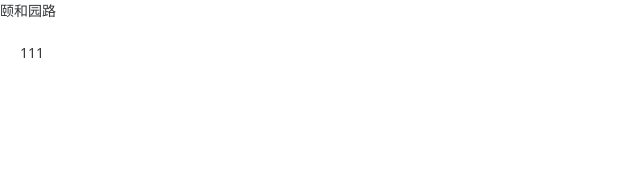
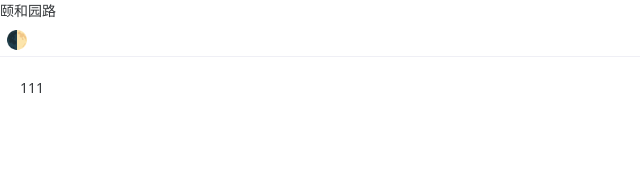
Before and after one commit to Ccexid/vite-vue-project, a Vue app: page /#/dashboard in a window 1280 px wide. Shown: the top 170 px of the page, without its empty margins (0-640 px from the left). Built offline with nearby package versions, Linux system fonts and the light colour scheme.

Commit message:
feat(主题): 实现暗黑模式切换动画和主题注入功能
添加圆形扩散/收缩的暗黑模式切换动画效果
重构主题管理逻辑，将切换函数注入全局供子组件使用
更新字体变量命名和全局样式配置

```diff
--- a/src/App.vue
+++ b/src/App.vue
@@ -1,40 +1,101 @@
 <script setup lang="ts">
-  import { computed } from 'vue';
+  import { computed, provide } from 'vue';
   import { useI18n } from 'vue-i18n';
   import { useDark } from '@vueuse/core';
-  import { darkTheme, zhCN, dateZhCN, enUS, dateEnUS, type GlobalThemeOverrides } from 'naive-ui';
+  import {
+    darkTheme,
+    zhCN,
+    dateZhCN,
+    enUS,
+    dateEnUS,
+    lightTheme,
+    type GlobalThemeOverrides,
+  } from 'naive-ui';
 
-  // 1. 获取当前语言
+  defineOptions({ name: 'App' });
+
   const { locale } = useI18n();
 
-  // 2. 暗黑模式
-  const isDark = useDark();
-  const activeTheme = computed(() => (isDark.value ? darkTheme : null));
+  /**
+   * 1. 暗黑模式管理
+   * disableTransition: true 禁用 vueuse 默认的类切换动画，由我们手动接管
+   */
+  const isDark = useDark({
+    selector: 'html',
+    attribute: 'class',
+    valueDark: 'dark',
+    valueLight: '',
+  });
 
-  // 3. 语言包映射
+  // 2. 主题与语言包适配
+  const activeTheme = computed(() => (isDark.value ? darkTheme : lightTheme));
   const currentLocale = computed(() => (locale.value === 'zh-CN' ? zhCN : enUS));
   const currentDateLocale = computed(() => (locale.value === 'zh-CN' ? dateZhCN : dateEnUS));
 
-  // 4. 样式覆盖：确保 Naive UI 使用你的 global.css 变量
+  /**
+   * 3. 核心：封装切换函数并提供给子组件 (Header 等)
+   * 这样子组件只需要调用 toggleTheme(event) 即可实现圆形扩散
+   */
+  const toggleTheme = (event: MouseEvent) => {
+    const isAppearanceTransition =
+      // @ts-expect-error - 浏览器新 API 类型扩展
+      document.startViewTransition &&
+      !window.matchMedia('(prefers-reduced-motion: reduce)').matches;
+
+    if (!isAppearanceTransition) {
+      isDark.value = !isDark.value;
+      return;
+    }
+
+    const x = event.clientX;
+    const y = event.clientY;
+    const endRadius = Math.hypot(
+      Math.max(x, window.innerWidth - x),
+      Math.max(y, window.innerHeight - y),
+    );
+    const transition = document.startViewTransition(async () => {
+      isDark.value = !isDark.value;
+      // 强制等待 Vue 渲染更新，确保快照抓取的是切换后的状态
+      await new Promise((resolve) => setTimeout(resolve, 0));
+    });
+
+    transition.ready.then(() => {
+      const clipPath = [`circle(0px at ${x}px ${y}px)`, `circle(${endRadius}px at ${x}px ${y}px)`];
+      document.documentElement.animate(
+        {
+          clipPath: isDark.value ? clipPath : [...clipPath].reverse(),
+        },
+        {
+          duration: 400,
+          easing: 'ease-in',
+          pseudoElement: isDark.value
+            ? '::view-transition-new(root)'
+            : '::view-transition-old(root)',
+        },
+      );
+    });
+  };
+
+  // 将切换方法注入全局，方便子组件调用
+  provide('toggleTheme', toggleTheme);
+
+  // 4. 样式覆盖
   const themeOverrides: GlobalThemeOverrides = {
     common: {
-      fontFamily:
-        '"Alibaba PuHuiTi 3.0", v-sans, system-ui, -apple-system, BlinkMacSystemFont, "Segoe UI", sans-serif, "Apple Color Emoji", "Segoe UI Emoji", "Segoe UI Symbol"',
-      fontFamilyMono:
-        '"Alibaba PuHuiTi 3.0",v-mono, SFMono-Regular, Menlo, Consolas, Courier, monospace',
+      fontFamily: 'var(--font-family)', // 直接引用你 css 里的变量
+      fontFamilyMono: 'var(--font-family)',
     },
   };
 </script>
 
 <template>
   <NConfigProvider
-    abstract
+    class="h-full"
     :theme="activeTheme"
     :theme-overrides="themeOverrides"
     :locale="currentLocale"
     :date-locale="currentDateLocale"
     inline-theme-disabled
-    tag="section"
   >
     <NGlobalStyle />
     <NLoadingBarProvider>
@@ -42,17 +103,7 @@
         <NNotificationProvider>
           <NMessageProvider>
             <NModalProvider>
-              <RouterView v-slot="{ Component, route }">
-                <Transition
-                  :name="(route.meta.transition as string) || 'fade'"
-                  mode="out-in"
-                >
-                  <component
-                    :is="Component"
-                    :key="route.fullPath"
-                  />
-                </Transition>
-              </RouterView>
+              <RouterView />
             </NModalProvider>
           </NMessageProvider>
         </NNotificationProvider>
@@ -60,14 +111,3 @@
     </NLoadingBarProvider>
   </NConfigProvider>
 </template>
-<style>
-  /* 全局转场动画示例 */
-  .fade-enter-active,
-  .fade-leave-active {
-    transition: opacity 0.3s ease;
-  }
-  .fade-enter-from,
-  .fade-leave-to {
-    opacity: 0;
-  }
-</style>
--- a/src/layout/index.vue
+++ b/src/layout/index.vue
@@ -1,20 +1,90 @@
-<script setup lang="ts"></script>
+<script setup lang="ts">
+  /**
+   * 1. 注入来自 App.vue 的全局切换函数
+   * 第二个参数是默认值，防止注入失败时报错
+   */
+  // eslint-disable-next-line @typescript-eslint/no-unused-vars
+  const toggleTheme = inject<(event: MouseEvent) => void>('toggleTheme', (_event) => {
+    // 降级处理：如果没有注入成功，至少能切换类名
+    document.documentElement.classList.toggle('dark');
+  });
+</script>
 
 <template>
   <NLayout
     ref="layoutRef"
     :native-scrollbar="false"
+    position="absolute"
+    content-class="main-layout-container"
   >
-    <NLayoutHeader>颐和园路</NLayoutHeader>
-    <NLayoutContent>
+    <NLayoutHeader
+      bordered
+      content-class="layout-header"
+    >
+      <div class="header-content">
+        <div class="logo">颐和园路</div>
+
+        <NButton
+          quaternary
+          circle
+          @click="toggleTheme($event)"
+        >
+          <template #icon>
+            <span>🌓</span>
+          </template>
+        </NButton>
+      </div>
+    </NLayoutHeader>
+
+    <NLayoutContent content-style="h-full">
       <RouterView v-slot="{ Component, route }">
-        <component
-          :is="Component"
-          :key="route.fullPath"
-        />
+        <Transition
+          name="fade-slide"
+          mode="out-in"
+        >
+          <component
+            :is="Component"
+            :key="route.fullPath"
+          />
+        </Transition>
       </RouterView>
     </NLayoutContent>
   </NLayout>
 </template>
 
-<style lang="less" scoped></style>
+<style lang="less" scoped>
+  .main-layout-container {
+    // 满足 375px 最小尺寸需求
+    min-width: 375px;
+    width: 100%;
+    height: 100%;
+
+    .layout-header {
+      height: 60px;
+      display: flex;
+      align-items: center;
+      padding: 0 16px;
+
+      .header-content {
+        width: 100%;
+        display: flex;
+        justify-content: space-between;
+        align-items: center;
+      }
+    }
+  }
+
+  /* 切换页面的平滑动画 */
+  .fade-slide-enter-active,
+  .fade-slide-leave-active {
+    transition: all 0.3s ease;
+  }
+  .fade-slide-enter-from {
+    opacity: 0;
+    transform: translateX(-10px);
+  }
+  .fade-slide-leave-to {
+    opacity: 0;
+    transform: translateX(10px);
+  }
+</style>
--- a/src/styles/global.css
+++ b/src/styles/global.css
@@ -1,3 +1,29 @@
+/* 1. 你的原有配置 */
 :root {
-  --font-family-base: '"Alibaba PuHuiTi 3.0", v-sans, system-ui, -apple-system, BlinkMacSystemFont, "Segoe UI", sans-serif, "Apple Color Emoji", "Segoe UI Emoji", "Segoe UI Symbol"';
+  --font-family:
+    'Alibaba PuHuiTi 3.0', v-sans, system-ui, -apple-system, BlinkMacSystemFont, 'Segoe UI',
+    sans-serif, 'Apple Color Emoji', 'Segoe UI Emoji', 'Segoe UI Symbol';
 }
+
+/* 2. 核心：View Transition 动画配置 */
+::view-transition-old(root),
+::view-transition-new(root) {
+  animation: none;
+  mix-blend-mode: normal;
+}
+
+/* 浅色切深色：新视图（深色）在上面，做圆形扩散 */
+.dark::view-transition-new(root) {
+  z-index: 999;
+}
+.dark::view-transition-old(root) {
+  z-index: 1;
+}
+
+/* 深色切浅色：旧视图（深色）在上面，做圆形收缩 */
+::view-transition-new(root) {
+  z-index: 1;
+}
+::view-transition-old(root) {
+  z-index: 999;
+}
--- a/src/styles/index.less
+++ b/src/styles/index.less
@@ -4,7 +4,7 @@ body,
 html {
   height: 100%;
   width: 100%;
-  font-family: var(--font-family-base);
+  font-family: var(--font-family);
   font-variant-numeric: tabular-nums;
   font-size: 14px;
   line-height: 1.5;
```
